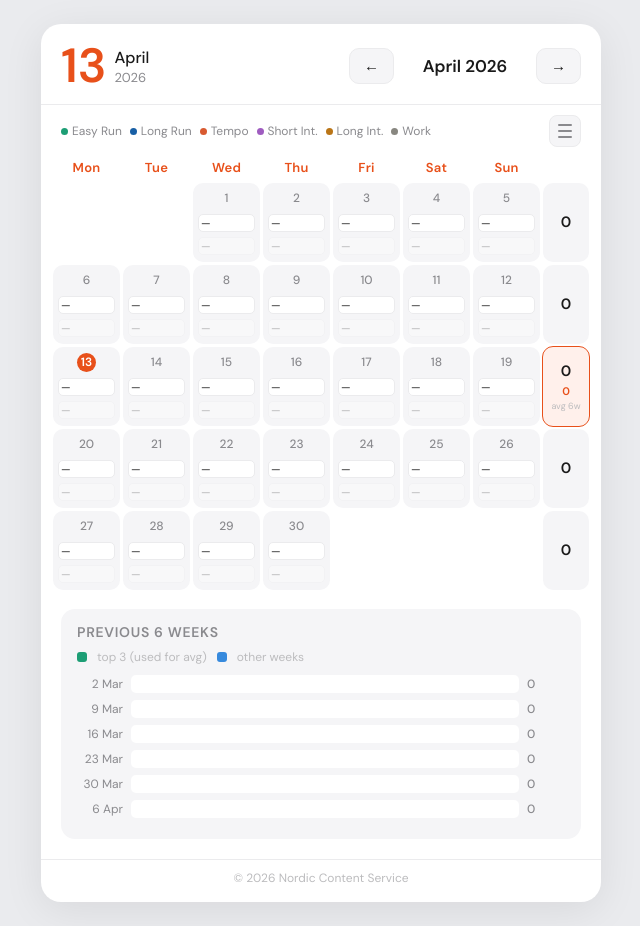
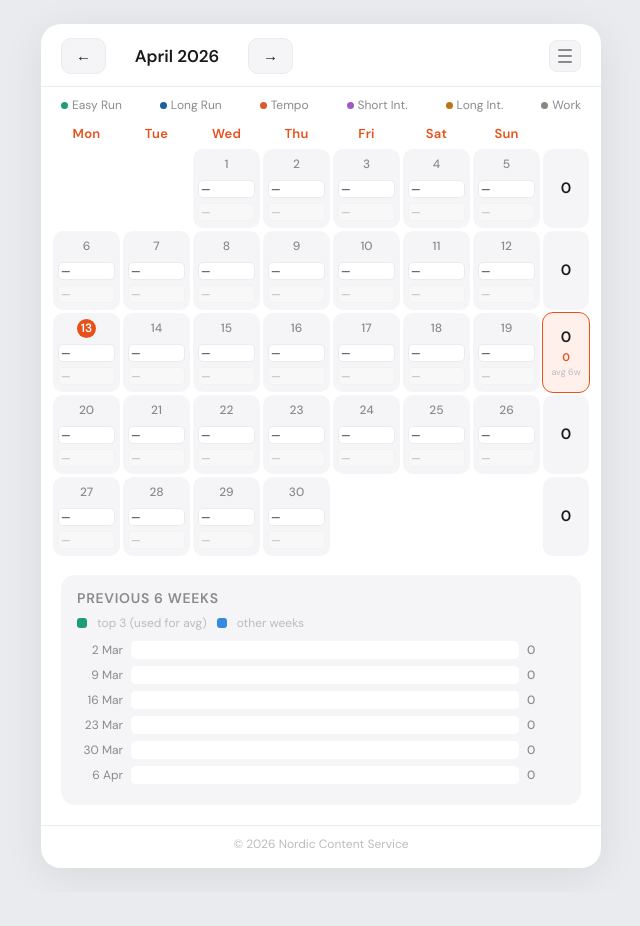
Before and after one commit to NordicContentService/RunWeek, a plain HTML site: page index.html in a window 1280 px wide. Shown: the whole page, without its empty margins (319-959 px from the left). After the commit the page ends 892 px from the top, so only its background shows below. Drawn offline with Linux system fonts and the light colour scheme.

Commit message:
meny knapp flytt

```diff
--- a/index.html
+++ b/index.html
@@ -71,39 +71,8 @@
     display: flex;
     align-items: center;
     justify-content: space-between;
-    padding: 18px 20px 14px;
+    padding: 14px 20px 12px;
     border-bottom: 1px solid var(--border);
-  }
-
-  .date-badge {
-    display: flex;
-    align-items: center;
-    gap: 8px;
-  }
-
-  .date-day {
-    font-size: 48px;
-    font-weight: 600;
-    color: var(--orange);
-    line-height: 1;
-  }
-
-  .date-rest {
-    display: flex;
-    flex-direction: column;
-    justify-content: center;
-    gap: 1px;
-  }
-
-  .date-month {
-    font-size: 16px;
-    font-weight: 500;
-    color: var(--text-primary);
-  }
-
-  .date-year {
-    font-size: 13px;
-    color: var(--text-secondary);
   }
 
   .nav-group {
@@ -139,14 +108,15 @@
   .toolbar {
     display: flex;
     align-items: center;
-    justify-content: space-between;
     padding: 10px 20px 8px;
   }
 
   .legend {
     display: flex;
     flex-wrap: wrap;
-    gap: 4px 8px;
+    gap: 4px 0;
+    width: 100%;
+    justify-content: space-between;
   }
 
   .legend-item {
@@ -667,23 +637,12 @@
 
 <div class="app">
   <div class="app-header">
-    <div class="date-badge">
-      <div class="date-day" id="todayNum"></div>
-      <div class="date-rest">
-        <div class="date-month" id="todayMonth"></div>
-        <div class="date-year" id="todayYear"></div>
-      </div>
-    </div>
     <div class="nav-group">
       <button class="nav-btn" id="prevBtn">&#8592;</button>
       <div class="month-title" id="monthTitle"></div>
       <button class="nav-btn" id="nextBtn">&#8594;</button>
     </div>
-  </div>
-
-  <div class="toolbar">
-    <div class="legend" id="legend"></div>
-    <div class="toolbar-right">
+    <div class="toolbar-right" style="position:relative;">
       <span class="saved-indicator" id="savedIndicator">saved</span>
       <button class="menu-btn" id="menuBtn" aria-label="Menu">
         <span></span><span></span><span></span>
@@ -708,6 +667,10 @@
         </button>
       </div>
     </div>
+  </div>
+
+  <div class="toolbar">
+    <div class="legend" id="legend"></div>
   </div>
 
   <div class="confirm-box" id="confirmBox">
@@ -940,9 +903,6 @@ function renderCalendar() {
     new Date(y,m,1).toLocaleDateString('en-GB',{month:'long',year:'numeric'});
 
   const isCurrentMonth = now.getFullYear() === y && now.getMonth() === m;
-  document.getElementById('todayNum').textContent = isCurrentMonth ? now.getDate() : new Date(y,m,1).getDate();
-  document.getElementById('todayMonth').textContent = new Date(y,m,1).toLocaleDateString('en-GB',{month:'long'});
-  document.getElementById('todayYear').textContent = y;
 
   const days = getDays(y,m), off = getOffset(y,m), numWeeks = getWeeks(y,m);
   const today = new Date();
```
